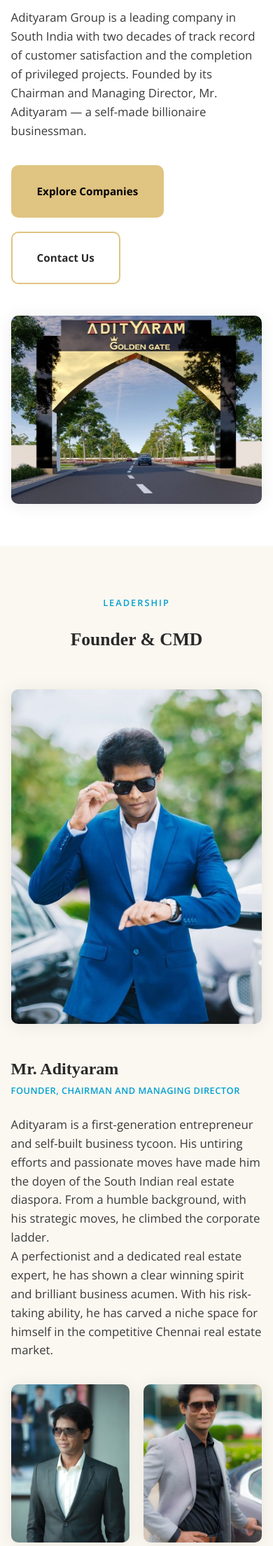
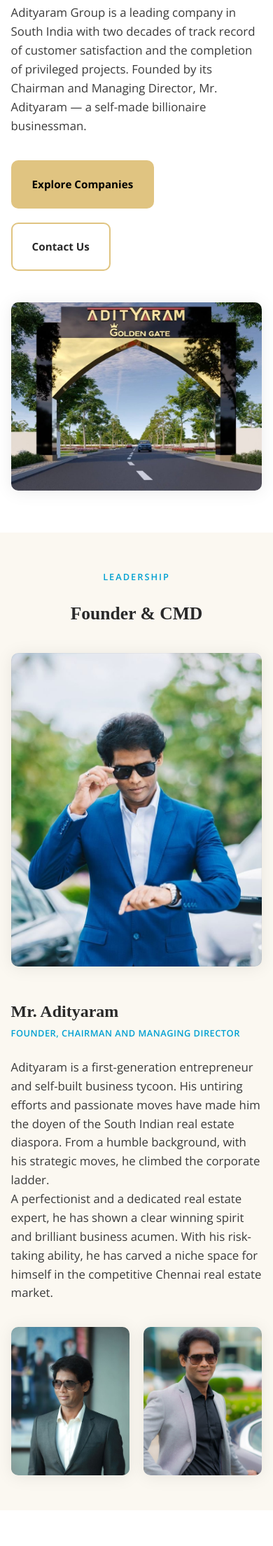
Before and after one commit to Tharunesh03/aditya_ram_group, a Flask app: page / in a window 390 px wide. Shown: the part 440-2649 px from the top of the page at 70% size. Run offline with Flask 3, Linux system fonts and the light colour scheme.

Commit message:
Fix founder image gap and improve responsive layout
- Root cause of the large empty space below the founder photo: the global
  .hero-visual img rule forced aspect-ratio 4/3, so the portrait founder
  frame (3/4) rendered a short image with blank space beneath. Images now
  use position:absolute + object-fit:cover inside a fixed-ratio frame, so
  every photo fills edge-to-edge with no gaps.
- Wrap founder gallery images in .g-item boxes for consistent fitting.
- Give the award feature image a proper frame (position absolute + cover).
- Refine responsive breakpoints (1100/900/640), tighten mobile section
  padding to remove excess whitespace and make the site more compatible
  across screen sizes.

Co-authored-by: arena-agent <297053741+arena-agent@users.noreply.github.com>

```diff
--- a/static/css/style.css
+++ b/static/css/style.css
@@ -252,13 +252,20 @@
   border-radius: var(--r-10);
   overflow: hidden;
   box-shadow: var(--shadow-soft);
+  position: relative;
+  /* default landscape frame; overridden by .founder-photo below */
+  aspect-ratio: 4 / 3;
 }
 
+/* Images always fill their frame edge-to-edge with no blank gaps. */
 .hero-visual img {
+  position: absolute;
+  inset: 0;
   width: 100%;
   height: 100%;
   object-fit: cover;
-  aspect-ratio: 4 / 3;
+  object-position: center top;
+  display: block;
 }
 
 /* =====================================================================
@@ -306,7 +313,18 @@
 }
 
 .founder-photo {
-  aspect-ratio: 3 / 4;
+  /* portrait frame — the founder image fills it edge-to-edge */
+  aspect-ratio: 4 / 5;
+  align-self: start;
+}
+
+.founder-photo::after {
+  content: "";
+  position: absolute;
+  inset: 0;
+  border-radius: var(--r-10);
+  box-shadow: inset 0 0 0 1px rgba(0, 0, 0, 0.04);
+  pointer-events: none;
 }
 
 .founder-name {
@@ -332,12 +350,21 @@
   margin-top: var(--sp-35);
 }
 
+.founder-gallery .g-item {
+  border-radius: var(--r-10);
+  overflow: hidden;
+  position: relative;
+  aspect-ratio: 4 / 5;
+  box-shadow: var(--shadow-soft);
+}
+
 .founder-gallery img {
-  border-radius: var(--r-10);
+  position: absolute;
+  inset: 0;
+  width: 100%;
+  height: 100%;
   object-fit: cover;
-  width: 100%;
-  aspect-ratio: 3 / 4;
-  box-shadow: var(--shadow-soft);
+  object-position: center top;
 }
 
 /* =====================================================================
@@ -356,10 +383,19 @@
   box-shadow: var(--shadow-soft);
 }
 
+.award-feature-img {
+  position: relative;
+  aspect-ratio: 4 / 3;
+  min-height: 100%;
+}
+
 .award-feature-img img {
+  position: absolute;
+  inset: 0;
   width: 100%;
   height: 100%;
   object-fit: cover;
+  object-position: center;
 }
 
 .award-feature-copy {
@@ -933,6 +969,17 @@
 /* =====================================================================
    Responsive
    ===================================================================== */
+@media (max-width: 1100px) {
+  .company-grid,
+  .awards-grid,
+  .honours-grid {
+    grid-template-columns: repeat(3, 1fr);
+  }
+  .hero-grid {
+    grid-template-columns: 1fr 1fr;
+  }
+}
+
 @media (max-width: 900px) {
   .hero-grid,
   .contact-grid,
@@ -947,19 +994,39 @@
   .founder-gallery {
     grid-template-columns: 1fr 1fr;
   }
+  .award-feature-img {
+    aspect-ratio: 16 / 9;
+  }
 }
 
 @media (max-width: 640px) {
   .nav-inner {
+    flex-wrap: wrap;
     flex-direction: column;
     align-items: flex-start;
   }
   .main-nav ul {
     gap: var(--sp-20);
+    flex-wrap: wrap;
   }
   .company-grid,
   .awards-grid,
   .honours-grid {
     grid-template-columns: 1fr;
   }
+  .founder-gallery {
+    grid-template-columns: 1fr 1fr;
+  }
+  .hero-copy h1 {
+    font-size: 1.8rem;
+  }
+  .section {
+    padding: var(--sp-50) 0;
+  }
+  .section-head {
+    margin-bottom: var(--sp-35);
+  }
+  .btn {
+    padding: var(--sp-25) var(--sp-28);
+  }
 }
--- a/templates/index.html
+++ b/templates/index.html
@@ -98,8 +98,8 @@
             Chennai real estate market.
           </p>
           <div class="founder-gallery">
-            <img src="/static/img/founder-2.jpg" alt="Mr. Adityaram portrait" />
-            <img src="/static/img/founder-3.jpg" alt="Mr. Adityaram at a corporate event" />
+            <div class="g-item"><img src="/static/img/founder-2.jpg" alt="Mr. Adityaram portrait" /></div>
+            <div class="g-item"><img src="/static/img/founder-3.jpg" alt="Mr. Adityaram at a corporate event" /></div>
           </div>
         </div>
       </div>
```
Also changed, not shown: README.md.
